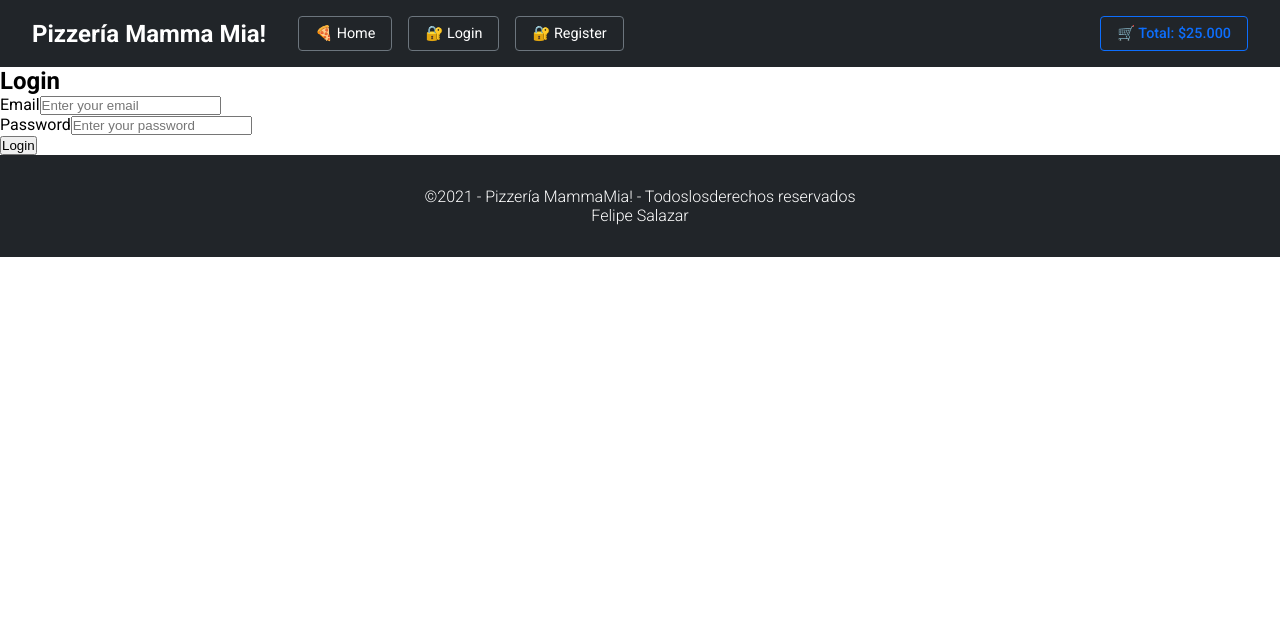
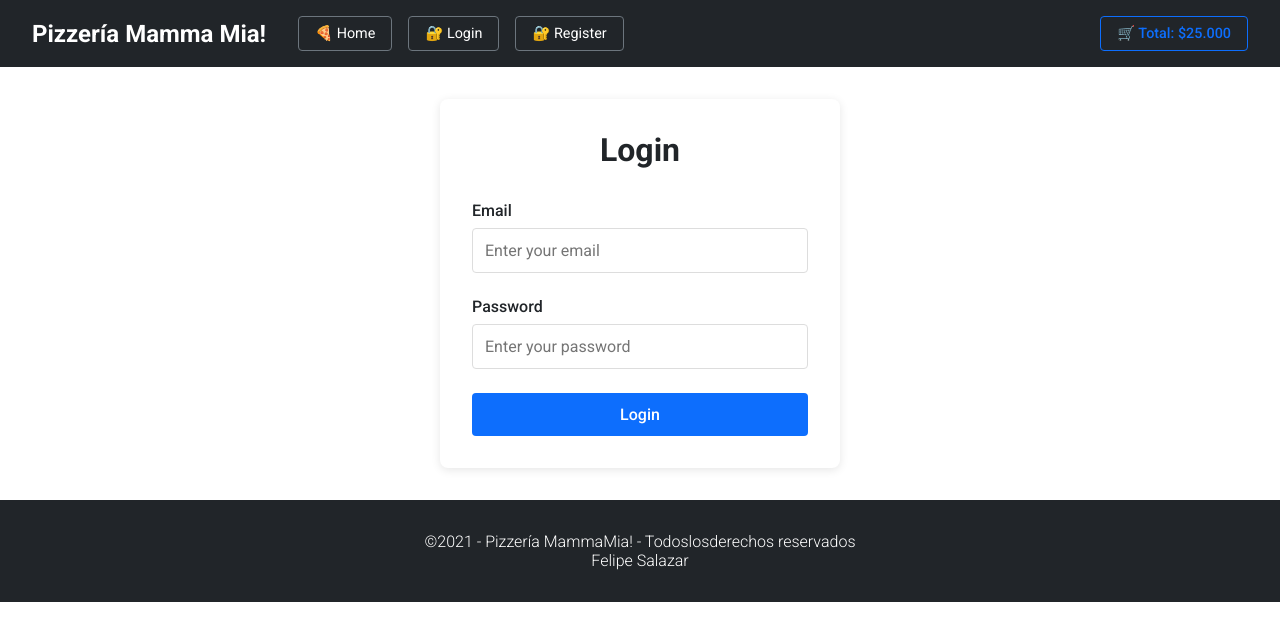
Before and after one commit to FISdiz/dl-react-pizzeria, a React (Vite) app: page / in a window 1280 px wide. Shown: the top 640 px of the page. Built offline with nearby package versions, Linux system fonts and the light colour scheme.

Commit message:
Hito 2 - Desafio 2 completado - CSS actualizado

```diff
--- a/src/App.css
+++ b/src/App.css
@@ -241,3 +241,73 @@ body {
   padding: 2rem;
   font-weight: 300;
 }
+
+/* Form Styles */
+.form-container {
+  display: flex;
+  justify-content: center;
+  align-items: center;
+  min-height: calc(100vh - 500px);
+  padding: 2rem;
+}
+
+.form {
+  background-color: white;
+  padding: 2rem;
+  border-radius: 8px;
+  box-shadow: 0 2px 10px rgba(0, 0, 0, 0.1);
+  width: 100%;
+  max-width: 400px;
+}
+
+.form h2 {
+  text-align: center;
+  margin-bottom: 2rem;
+  font-size: 2rem;
+  font-weight: 700;
+  color: #212529;
+}
+
+.form-group {
+  margin-bottom: 1.5rem;
+}
+
+.form-group label {
+  display: block;
+  margin-bottom: 0.5rem;
+  font-weight: 500;
+  color: #212529;
+}
+
+.form-group input {
+  width: 100%;
+  padding: 0.75rem;
+  border: 1px solid #ddd;
+  border-radius: 4px;
+  font-size: 1rem;
+  font-family: 'Roboto', sans-serif;
+  transition: border-color 0.3s;
+}
+
+.form-group input:focus {
+  outline: none;
+  border-color: #0d6efd;
+}
+
+.btn-submit {
+  width: 100%;
+  padding: 0.75rem;
+  background-color: #0d6efd;
+  color: white;
+  border: none;
+  border-radius: 4px;
+  font-size: 1rem;
+  font-weight: 500;
+  font-family: 'Roboto', sans-serif;
+  cursor: pointer;
+  transition: background-color 0.3s;
+}
+
+.btn-submit:hover {
+  background-color: #0b5ed7;
+}
```
